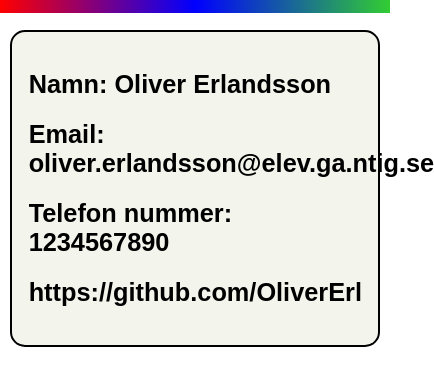
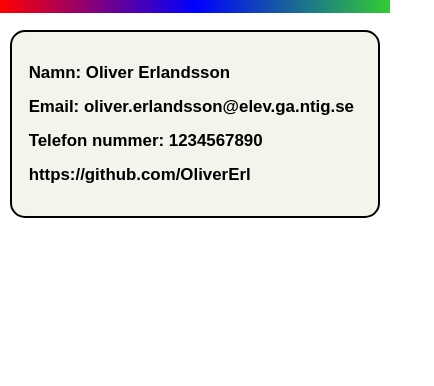
Before and after one commit to OliverErl/Project-c00l, a plain HTML site: page kontakt.html in a window 390 px wide. Shown: the part 166-552 px from the top of the page, 434 px wide, since content can reach past the window. Drawn offline with Linux system fonts and the light colour scheme.

Commit message:
Update styles.css

```diff
--- a/styles.css
+++ b/styles.css
@@ -302,6 +302,9 @@ nav {
       width: 95vw;
       padding: 2vh;
       font-size: 2vh;
+      h2{
+        font-size: 2vh;
+      }
     }
   }
 }
```
